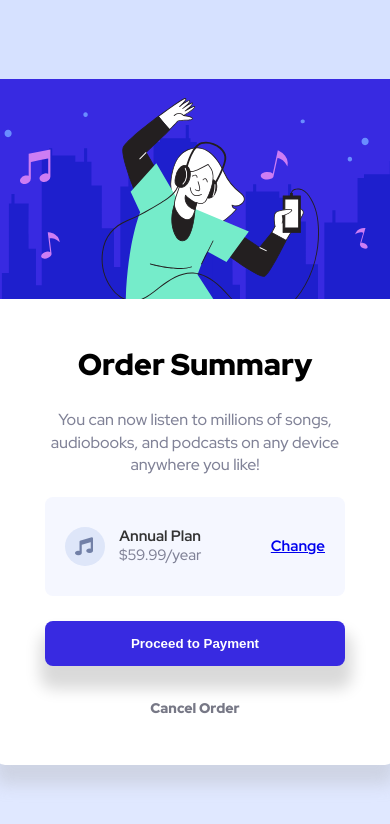
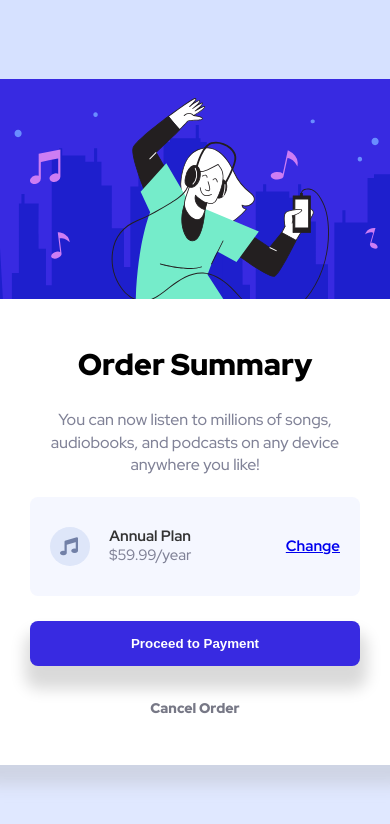
Before and after one commit to rudyjm3/order-summary-component, a plain HTML site: page index.html in a window 390 px wide. Shown: the top 824 px of the page. Drawn offline with Linux system fonts and the light colour scheme.

Commit message:
Project style guide added. Mobile responsive css added

```diff
--- a/css/styles.css
+++ b/css/styles.css
@@ -1,3 +1,9 @@
+* {
+   margin: 0;
+   padding: 0;
+   box-sizing: border-box;
+}
+
 /* == COLORS == */
 :root {
    --pale-blue: hsl(225, 100%, 98%);
@@ -24,11 +30,10 @@ body{
    display: flex;
    justify-content: center;
    align-items: center;
-   padding: 20px;
+   /* padding: 20px; */
 }
 .card-container{
-   max-width: 450px;
-   min-width: 400px;
+   width: 450px;
    -webkit-filter: drop-shadow(0px 20px 8px rgba(165, 165, 165, 0.3));
    filter: drop-shadow(0px 20px 8px rgba(165, 165, 165, 0.3));
 }
@@ -38,11 +43,13 @@ body{
    justify-content: center;
    align-items: center;
    flex-direction: column;
+   width: 100%;
    border-radius: 10px;
 }
 .hero{
    border-radius: 10px 10px 0 0;
    overflow: hidden;
+   width: 100%;
    height: 220px;
 }
 .hero-image{
@@ -51,6 +58,7 @@ body{
 .order-content-wrapper{
    position: relative;
    text-align: center;
+   width: 100%;
    padding: 50px;
    background-color: white;
    border-radius: 0 0 10px 10px;
@@ -140,3 +148,25 @@ body{
 .process-order-box > a:hover{
    color: #333;
 }
+
+/* Mobile Styling */
+@media only screen and (max-width: 600px){
+	/*Big smartphones [376px -> 600px]*/
+   .card-container {
+      padding: 0 10px;
+   }
+}
+
+@media only screen and (max-width: 375px){
+	/*Small smartphones [375px and below]*/
+   .card-container {
+      width: 375px;
+   }
+   .hero {
+      aspect-ratio: 355/174;
+      height: auto;
+   }
+   .hero-image {
+      width: 100%;
+   }
+}
```
Also changed, not shown: 1 other file.
